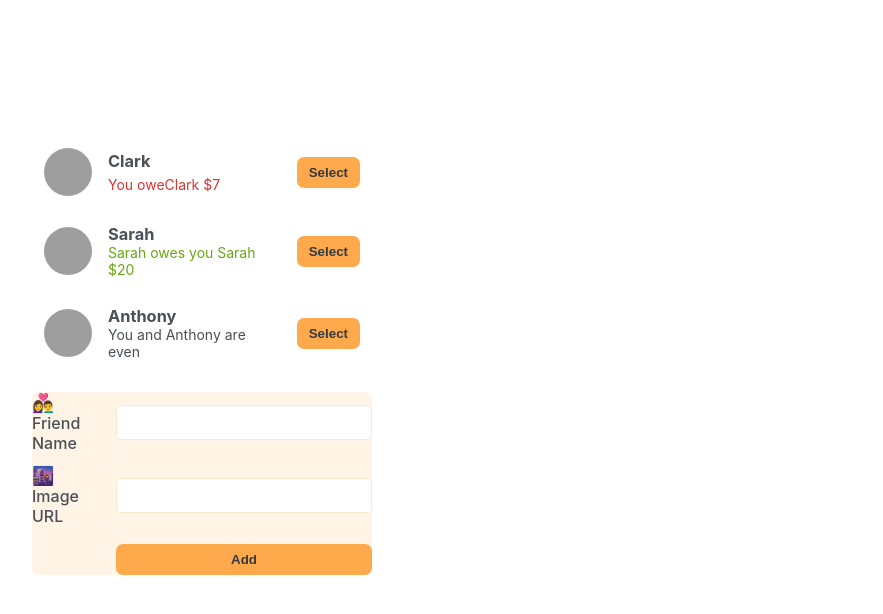
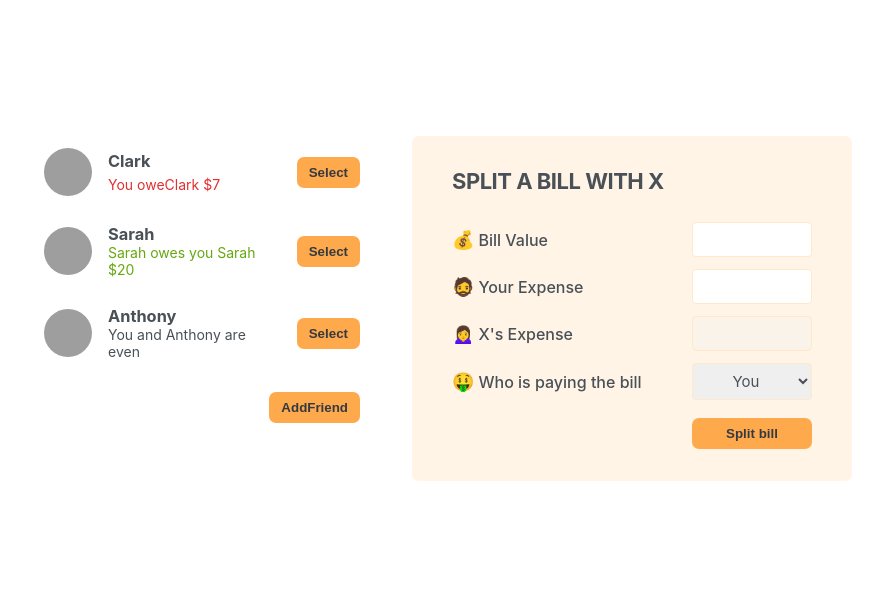
Before and after one commit to work-withPrajjwal/react-learning, a React (Create React App) app in the folder eatnsplit/: page / in a window 1280 px wide. Shown: the top 614 px of the page, without its empty margins (198-1081 px from the left). Built offline with nearby package versions, Linux system fonts and the light colour scheme; grey boxes are pictures that could not be loaded.

Commit message:
adding friend state

```diff
--- a/eatnsplit/src/App.js
+++ b/eatnsplit/src/App.js
@@ -1,3 +1,4 @@
+import { useState } from "react";
 const initialFriends = [
   {
     id: 118836,
@@ -20,54 +21,98 @@ const initialFriends = [
 ];
 
 function App() {
-  return <div className="app">
-  <div className="sidebar">
-    <FriendList/>
-    <FormAddFriend/>
-  </div>
-  </div>;
+  const [showAddFriend, setShowAddFriend] = useState(false);
+  function handleShowAddFriend() {
+    setShowAddFriend((currShow) => !currShow);
   }
 
-
-function FriendList(){
-  const friends = initialFriends;
-  return <ul>
-    {
-      friends.map((friend)=>(
-        <Friend friend={friend} key={friend.id}/>
-      ))
-    }
-  </ul>
+  return (
+    <div className="app">
+      <div className="sidebar">
+        <FriendList />
+        {showAddFriend && <FormAddFriend />}
+        <Button onClick={handleShowAddFriend}>
+          {showAddFriend ? "close" : "AddFriend"}
+        </Button>
+      </div>
+      <FormSplitBill />
+    </div>
+  );
 }
 
-function Friend({friend}){
-  return <li>
-  <img src={friend.image} alt={friend.name}/>
+function FriendList() {
+  const friends = initialFriends;
+  return (
+    <ul>
+      {friends.map((friend) => (
+        <Friend friend={friend} key={friend.id} />
+      ))}
+    </ul>
+  );
+}
+
+function Friend({ friend }) {
+  return (
+    <li>
+      <img src={friend.image} alt={friend.name} />
       <h3>{friend.name}</h3>
-  {friend.balance < 0 &&( <p className="red">You owe{friend.name} ${Math.abs(friend.balance)}</p>
+      {friend.balance < 0 && (
+        <p className="red">
+          You owe{friend.name} ${Math.abs(friend.balance)}
+        </p>
       )}
 
-  {friend.balance > 0 &&( <p className="green">{friend.name} owes you {friend.name} ${Math.abs(friend.balance)}</p>)}
+      {friend.balance > 0 && (
+        <p className="green">
+          {friend.name} owes you {friend.name} ${Math.abs(friend.balance)}
+        </p>
+      )}
 
-
-  {friend.balance === 0 &&( <p className="black">You and {friend.name} are even</p>)}
+      {friend.balance === 0 && (
+        <p className="black">You and {friend.name} are even</p>
+      )}
       <Button>Select</Button>
     </li>
+  );
 }
 
-function FormAddFriend(){
+function FormAddFriend() {
   return (
-   <form className="form">
+    <form className="form-add-friend">
       <label>👩‍❤️‍👨 Friend Name</label>
-     <input type="text"/>
+      <input type="text" />
       <label>🌆 Image URL</label>
-     <input type="text"/>
+      <input type="text" />
       <Button>Add</Button>
     </form>
   );
 }
 
-function Button({children}){
-  return <button className="button">{children}</button>
+function Button({ children, onClick }) {
+  return (
+    <button className="button" onClick={onClick}>
+      {children}
+    </button>
+  );
+}
+
+function FormSplitBill() {
+  return (
+    <form className="form-split-bill">
+      <h2>SPLIT A BILL WITH X</h2>
+      <label>💰Bill Value</label>
+      <input type="text" />
+      <label>🧔Your Expense</label>
+      <input type="text" />
+      <label>🙍‍♀️X's Expense</label>
+      <input type="text" disabled />
+      <label>🤑Who is paying the bill</label>
+      <select>
+        <option value="user">You</option>
+        <option value="friend">X</option>
+      </select>
+      <Button>Split bill</Button>
+    </form>
+  );
 }
 export default App;
```
Lines whose indentation alone changed are shown as unchanged.
